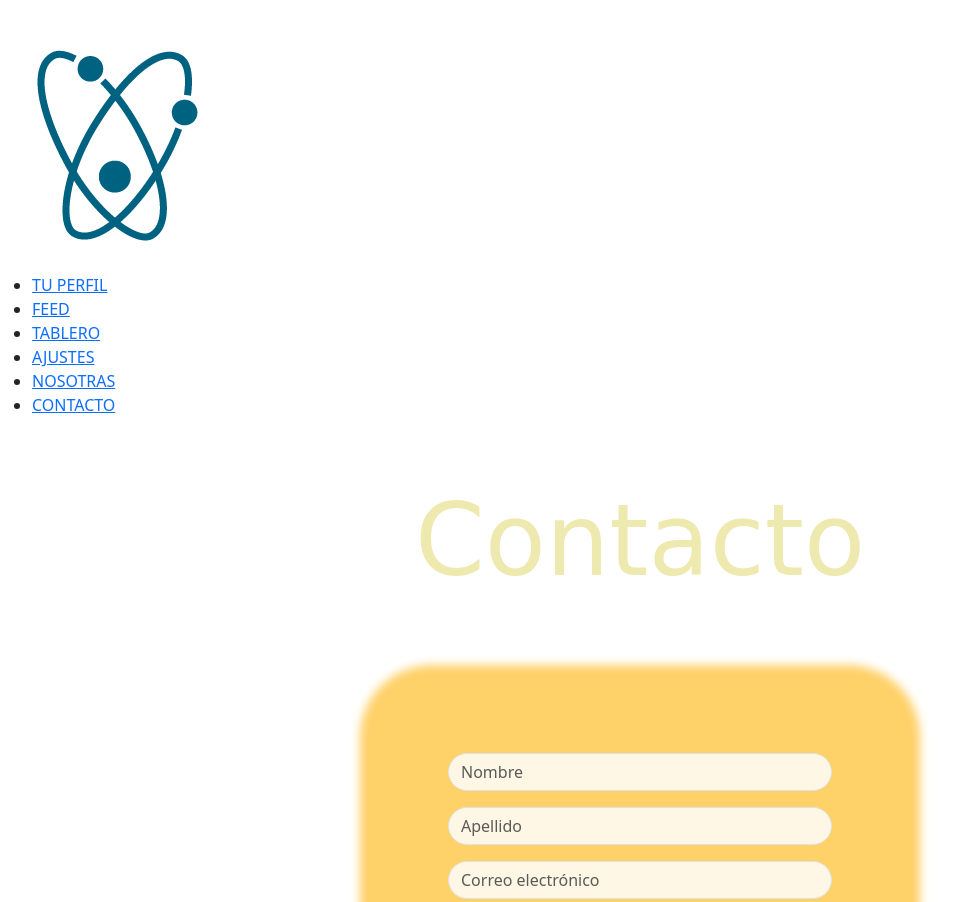
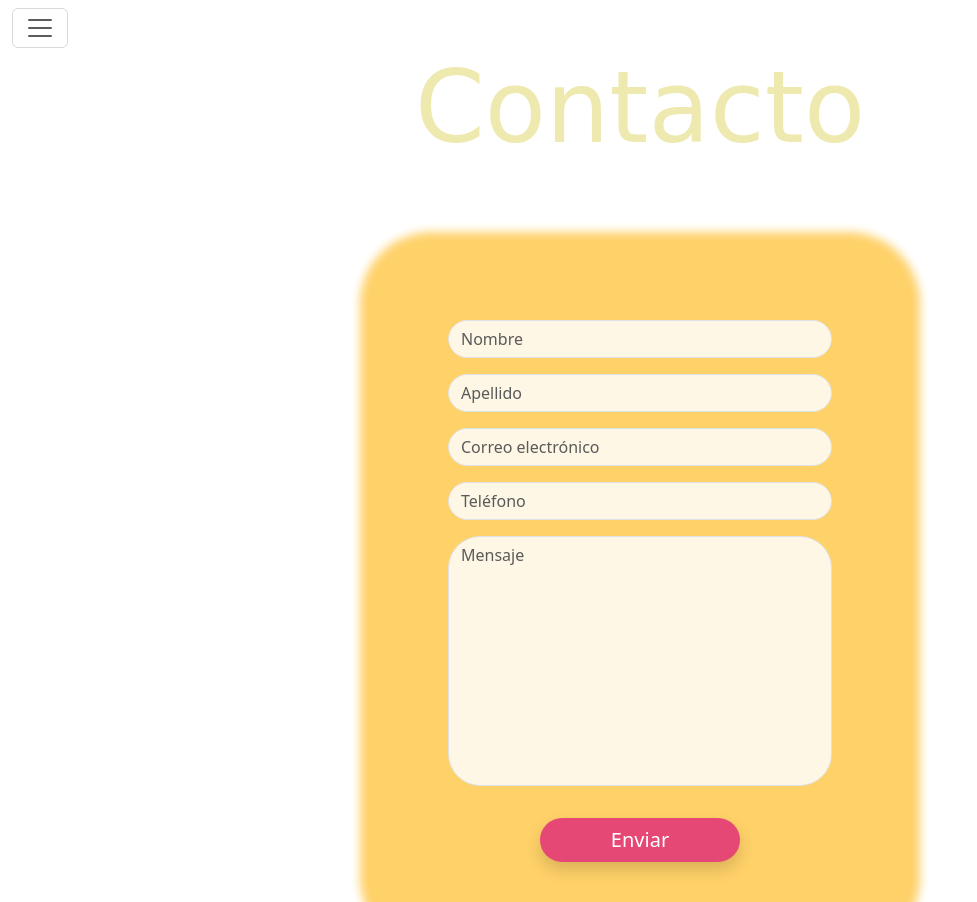
Before and after one commit to tibias-del-codigo/orbita-con-mujeres, a plain HTML site: page pages/contacto/contacto.html in a window 1280 px wide. Shown: the top 902 px of the page, without its empty margins (0-977 px from the left). Drawn offline with nearby package versions, Linux system fonts and the light colour scheme; a web font is replaced by a local one.

Commit message:
perf: se le realizan cambios al navegador

```diff
--- a/pages/contacto/contacto.html
+++ b/pages/contacto/contacto.html
@@ -1,77 +1,102 @@
 <!DOCTYPE html>
 <html lang="en">
+
 <head>
     <meta charset="UTF-8">
     <meta name="viewport" content="width=device-width, initial-scale=1.0">
     <title>CONTACTO</title>
-    <link href="https://cdn.jsdelivr.net/npm/bootstrap@5.3.3/dist/css/bootstrap.min.css" rel="stylesheet" integrity="sha384-QWTKZyjpPEjISv5WaRU9OFeRpok6YctnYmDr5pNlyT2bRjXh0JMhjY6hW+ALEwIH" crossorigin="anonymous">
+    <link href="https://cdn.jsdelivr.net/npm/bootstrap@5.3.3/dist/css/bootstrap.min.css" rel="stylesheet"
+        integrity="sha384-QWTKZyjpPEjISv5WaRU9OFeRpok6YctnYmDr5pNlyT2bRjXh0JMhjY6hW+ALEwIH" crossorigin="anonymous">
     <link rel="stylesheet" href="contacto.css">
     <link rel="preconnect" href="https://fonts.googleapis.com">
     <link rel="preconnect" href="https://fonts.gstatic.com" crossorigin>
     <link href="https://fonts.googleapis.com/css2?family=Style+Script&display=swap" rel="stylesheet">
 </head>
+
 <body>
-    <!--Nombre, Correo electrónico, Teléfono, Mensaje-->
-<header>
-    <section>
-        <div class="barra_lateral">
+    <!-- ******************BARRA DE NAVEGACION********************* -->
+    <nav class="navbar fixed-top" style="background-color: transparent; border: none;">
+        <div class="container-fluid">
+            <button class="navbar-toggler me-2" type="button" data-bs-toggle="offcanvas"
+                data-bs-target="#offcanvasNavbar" aria-controls="offcanvasNavbar" aria-label="Toggle navigation">
+                <span class="navbar-toggler-icon"></span>
+            </button>
+            <div class="offcanvas offcanvas-start" tabindex="-1" id="offcanvasNavbar"
+                aria-labelledby="offcanvasNavbarLabel">
+                <div class="offcanvas-header">
+                    <button type="button" class="btn-close" data-bs-dismiss="offcanvas" aria-label="Close"></button>
+                </div>
+                <div class="offcanvas-body">
+                    <ul class="navbar-nav justify-content-end flex-grow-1 pe-3">
+                        <li>
                             <div>
-                <img src="../../assets/Logo-01.png" alt="logo">
+                                <img id="logo" src="../../assets/Logo-01.png" alt="logo">
                             </div>
-            <nav class="barra_navegacion">
-                <ul>
-                    <li>
-                        <a href="">TU PERFIL</a>
                         </li>
-                    <li>
-                        <a href="">FEED</a>
+                        <li class="nav-item">
+                            <a class="nav-link" aria-current="page" href="#">Perfil</a>
                         </li>
-                    <li>
-                        <a href="">TABLERO</a>
+                        <li class="nav-item">
+                            <a class="nav-link" href="#">Feed</a>
                         </li>
-                    <li>
-                        <a href="">AJUSTES</a>
+                        <li class="nav-item">
+                            <a class="nav-link" href="#">Tablero</a>
                         </li>
-                    <li>
-                        <a href="">NOSOTRAS</a>
+                        <li class="nav-item">
+                            <a class="nav-link" href="#">Ajustes</a>
                         </li>
-                    <li>
-                        <a href="">CONTACTO</a>
+                        <li class="nav-item">
+                            <a class="nav-link" href="#">Nosotras</a>
+                        </li>
+                        <li class="nav-item">
+                            <a class="nav-link" href="#">Contacto</a>
                         </li>
                     </ul>
+                </div>
+            </div>
+        </div>
     </nav>
-        </div>
-    </section>
+
+    <header>
+        <section class="header-pagina">
             <label id="tituloContacto" class="d-flex justify-content-center p-5 rounded-5 mb-5">
                 <h1>Contacto</h1>
+
             </label>
+        </section>
     </header>
-
+    <!--Nombre, Correo electrónico, Teléfono, Mensaje-->
     <main class="d-flex justify-content-center">
         <section id="box-contacto" class="p-5 rounded-5" style="width: 30rem;">
             <form id="form-enviar" action="https://formsubmit.co/orbitaconmujeres@gmail.com" method="post">
                 <fieldset id="datosContacto">
                     <!-- Datos de envío -->
                     <div class="datos-contacto">
-                    <input id="Nombre" class="form-control rounded-5 mb-3" type="text" placeholder="Nombre" name="nombre-contacto" required>
+                        <input id="Nombre" class="form-control rounded-5 mb-3" type="text" placeholder="Nombre"
+                            name="nombre-contacto" required>
                     </div>
                     <div class="datos-contacto">
-                    <input id="Apellido" class="form-control rounded-5 mb-3" type="text" placeholder="Apellido" name="apellido-contacto" required>
+                        <input id="Apellido" class="form-control rounded-5 mb-3" type="text" placeholder="Apellido"
+                            name="apellido-contacto" required>
                     </div>
                     <div class="datos-contacto">
-                    <input id="E-mail" class="form-control rounded-5 mb-3" type="email" placeholder="Correo electrónico" name="email-contacto" required>
+                        <input id="E-mail" class="form-control rounded-5 mb-3" type="email"
+                            placeholder="Correo electrónico" name="email-contacto" required>
                     </div>
                     <div class="datos-contacto">
-                    <input id="Telefono" class="form-control rounded-5 mb-3" type="tel" placeholder="Teléfono" name="telefono-contacto" required>
+                        <input id="Telefono" class="form-control rounded-5 mb-3" type="tel" placeholder="Teléfono"
+                            name="telefono-contacto" required>
                     </div>
                     <div class="datos-contacto">
-                    <textarea id="Mensaje" class="form-control rounded-5 mb-3" placeholder="Mensaje" name="mensaje-contacto" required></textarea>
+                        <textarea id="Mensaje" class="form-control rounded-5 mb-3" placeholder="Mensaje"
+                            name="mensaje-contacto" required></textarea>
                     </div>
 
                 </fieldset>
             </form>
             <div class="d-flex justify-content-center">
-            <button id="btn-enviar" class="btn text-white rounded-5 mt-3 shadow" type="submit" name="boton-envio">Enviar</button>
+                <button id="btn-enviar" class="btn text-white rounded-5 mt-3 shadow" type="submit"
+                    name="boton-envio">Enviar</button>
             </div>
         </section>
     </main>
@@ -82,7 +107,10 @@
         <h3>PENDIENTE</h3>
     </footer>
 
-<script src="https://cdn.jsdelivr.net/npm/bootstrap@5.3.3/dist/js/bootstrap.bundle.min.js" integrity="sha384-YvpcrYf0tY3lHB60NNkmXc5s9fDVZLESaAA55NDzOxhy9GkcIdslK1eN7N6jIeHz" crossorigin="anonymous"></script>
+    <script src="https://cdn.jsdelivr.net/npm/bootstrap@5.3.3/dist/js/bootstrap.bundle.min.js"
+        integrity="sha384-YvpcrYf0tY3lHB60NNkmXc5s9fDVZLESaAA55NDzOxhy9GkcIdslK1eN7N6jIeHz"
+        crossorigin="anonymous"></script>
     <script src="contacto.js"></script>
 </body>
+
 </html>
```
Lines whose indentation alone changed are shown as unchanged.
